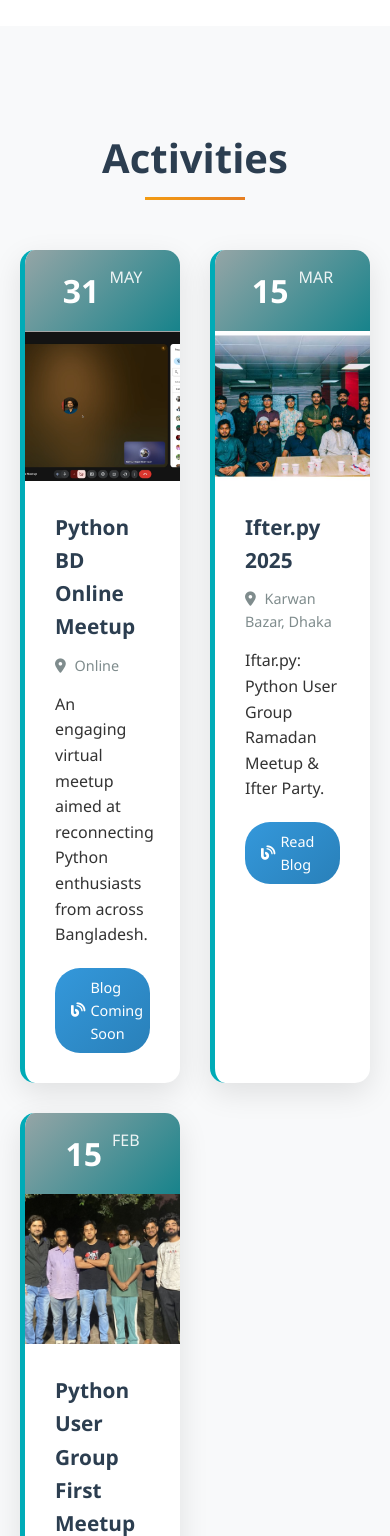
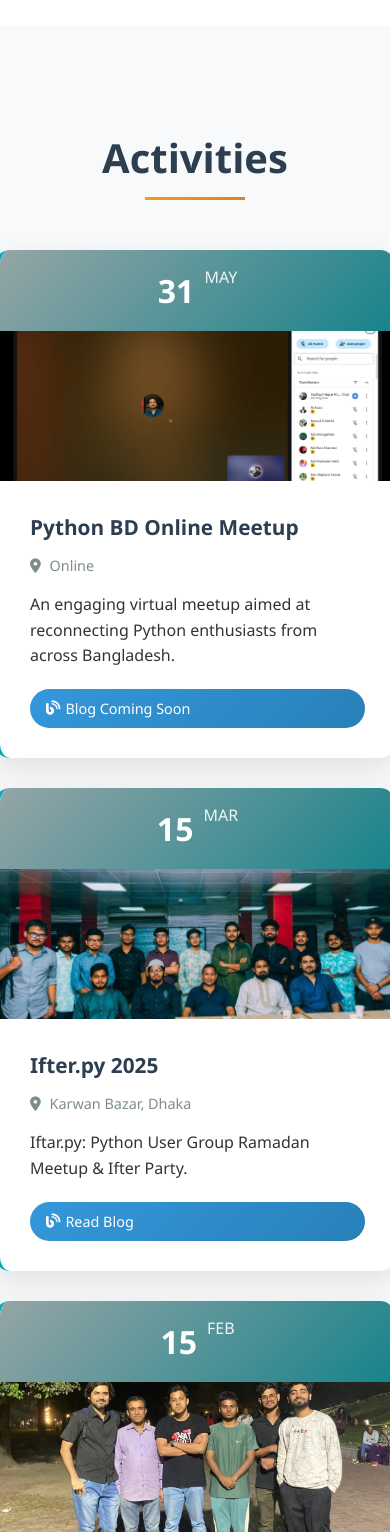
Before and after one commit to pythonbangladesh/pybdsite, a Flask app: page / in a window 390 px wide. Shown: the part 3472-5008 px from the top of the page. Run offline with Flask 3, Linux system fonts and the light colour scheme.

Commit message:
fix activities width for mobile

```diff
--- a/src/static/css/activities.css
+++ b/src/static/css/activities.css
@@ -3,12 +3,19 @@
     padding: 100px 0;
     background: #f8f9fa;
 }
+/* .past-events-grid {
+    display: grid;
+    grid-template-columns: repeat(auto-fit, minmax(350px, 1fr)); */
+    /* grid-template-columns: repeat(2, 1fr);  */
+    /* gap: 30px;
+} */
 .past-events-grid {
     display: grid;
-    /* grid-template-columns: repeat(auto-fit, minmax(350px, 1fr)); */
-    grid-template-columns: repeat(2, 1fr); /* fixed 2 per row */
+    grid-template-columns: repeat(auto-fit, minmax(400px, 1fr));
     gap: 30px;
+    justify-content: center;
 }
+
 .past-event-card {
     background: white;
     border-radius: 15px;
```
